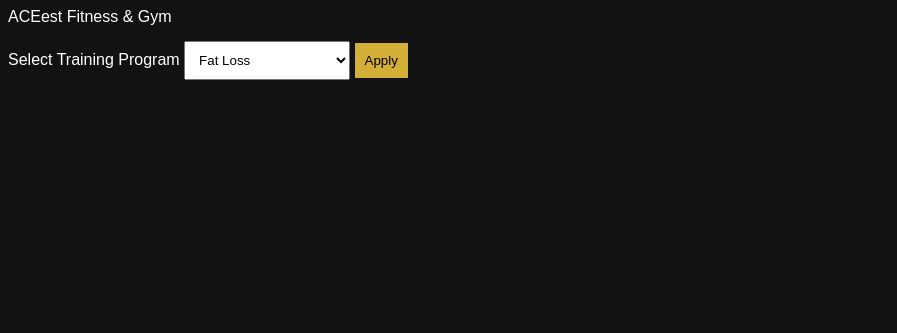
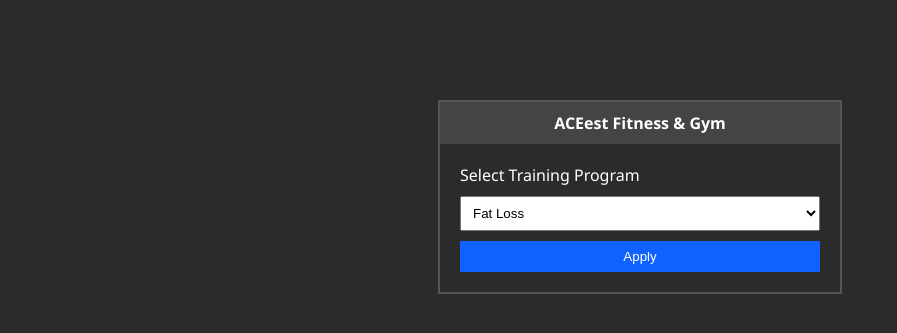
Before and after one commit to 2024ht66529-Abhijat/aceest_flask, a Flask app: page / in a window 1280 px wide. Shown: the top 333 px of the page, without its empty margins (0-897 px from the left). Run offline with Flask 3, Linux system fonts and the light colour scheme.

Commit message:
Committing style update

```diff
--- a/static/style.css
+++ b/static/style.css
@@ -1,5 +1,7 @@
-body{font-family:Arial;background:#121212;color:#fff}
-.container{text-align:center;padding:40px}
-select,button{padding:10px;margin-top:15px}
-button{background:#d4af37;border:none;color:black}
-.card{background:#2c2c2c;padding:20px;border-radius:8px;margin-top:20px}
+body{background:#2b2b2b;font-family:Segoe UI;color:white}
+.window{width:400px;margin:100px auto;border:2px solid #555}
+.titlebar{background:#444;padding:10px;text-align:center;font-weight:bold}
+.content{padding:20px}
+select,button{width:100%;padding:8px;margin-top:10px}
+button{background:#0f62fe;border:none;color:white}
+.result{margin-top:20px;padding:10px;background:#1e1e1e}
```
